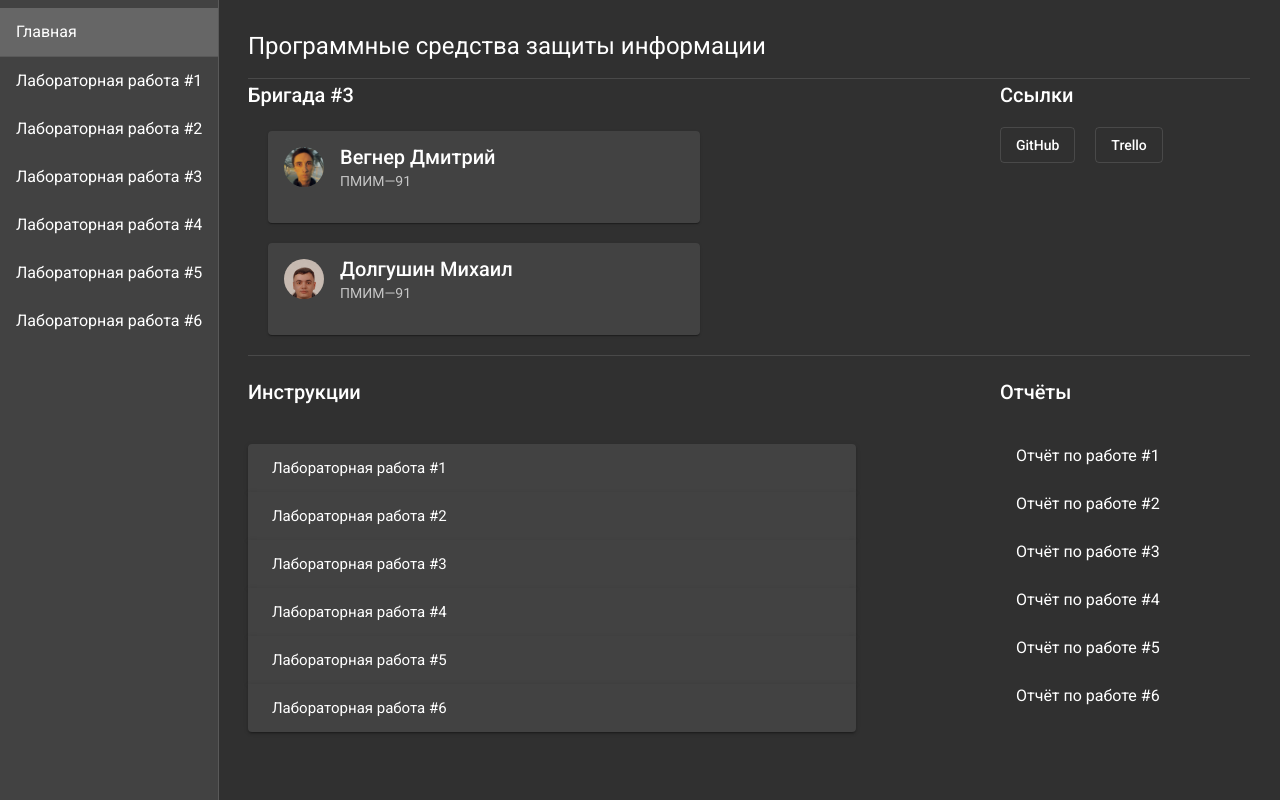
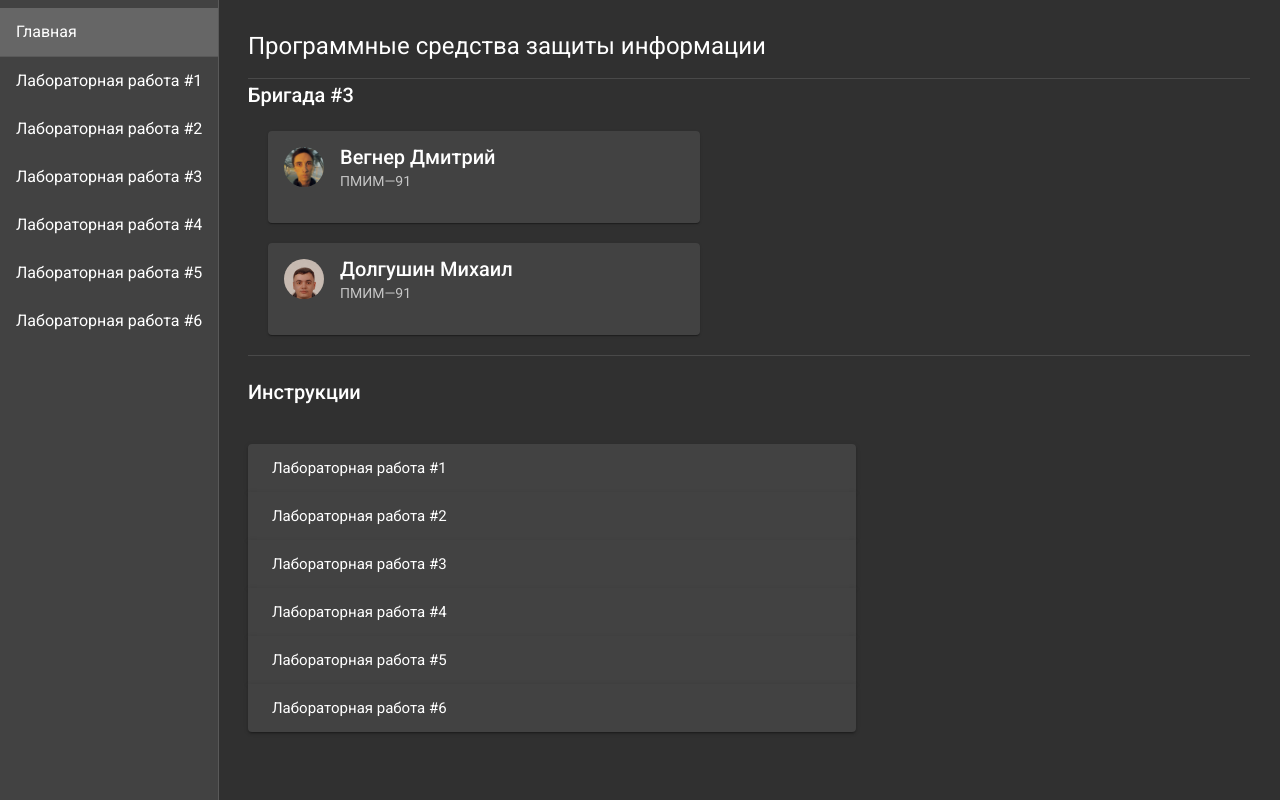
Before and after one commit to Fake-Make/Cryptography, an Angular app: page / in a window 1280 px wide. Built offline with nearby package versions, Linux system fonts and the light colour scheme; what ng2-charts would draw is missing.

Commit message:
deployment: github, trello and reports sections are mocked

```diff
--- a/src/app/components/about/about.component.html
+++ b/src/app/components/about/about.component.html
@@ -19,7 +19,7 @@
 			</mat-card-header>
 		</mat-card>
 	</section>
-	<section class="mw-250">
+	<section class="mw-250" *ngIf="false">
 		<h2 class="mat-title">Ссылки</h2>
 		<a mat-stroked-button href="https://github.com/Fake-Make/Cryptography" target="_blank">GitHub</a>
 		<a style="margin-left:20px" mat-stroked-button href="https://trello.com/b/VxXY1Ql1/" target="_blank">Trello</a>
@@ -82,7 +82,7 @@
 			</mat-expansion-panel>
 		</mat-accordion>
 	</section>
-	<section>
+	<section *ngIf="false">
 		<h2 class="mat-title">Отчёты</h2>
 		<mat-list>
 			<mat-list-item *ngFor="let work of [1, 2, 3, 4, 5, 6]" matRipple
```
